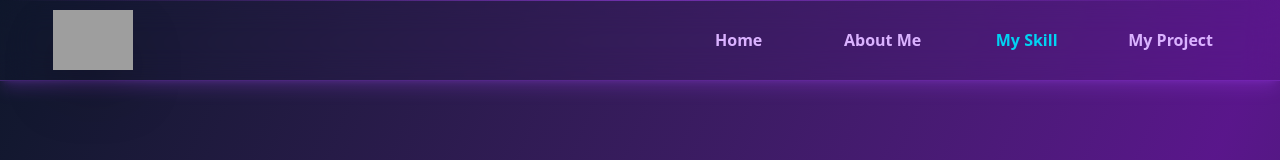
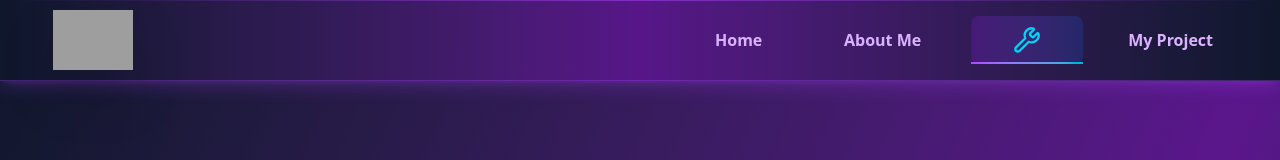
Before and after one commit to AB-ohi/BW_portfolio, a Next.js app: page / in a window 1280 px wide. Shown: the top 160 px of the page. Built offline with nearby package versions, Linux system fonts and the light colour scheme; grey boxes are pictures that could not be loaded.

Commit message:
update navber

```diff
--- a/src/Component/Navbar/navbar.jsx
+++ b/src/Component/Navbar/navbar.jsx
@@ -1,22 +1,21 @@
-'use client'
-import React, { useState } from 'react';
-import { Link } from 'react-scroll';
-import { Home, User, Wrench, Briefcase } from 'lucide-react';
+"use client";
+import React, { useState } from "react";
+import { Link } from "react-scroll";
+import { Home, User, Wrench, Briefcase } from "lucide-react";
 
 const Navbar = () => {
-  const [activeItem, setActiveItem] = useState('Home');
+  const [activeItem, setActiveItem] = useState("Home");
 
   const navItems = [
-    { name: 'Home', icon: Home, to: 'home' },
-    { name: 'About Me', icon: User, to: 'about' },
-    { name: 'My Skill', icon: Wrench, to: 'skill' },
-    { name: 'My Project', icon: Briefcase, to: 'project' }
+    { name: "Home", icon: Home, to: "home" },
+    { name: "About Me", icon: User, to: "about" },
+    { name: "My Skill", icon: Wrench, to: "skill" },
+    { name: "My Project", icon: Briefcase, to: "project" },
   ];
 
   return (
-    <nav className="fixed top-0 left-0 right-0 z-50 from-slate-900 via-purple-900/95 to-slate-900 backdrop-blur-lg border-b border-purple-500/30 shadow-lg shadow-purple-500/20">
+    <nav className="fixed top-0 left-0 right-0 z-50 bg-gradient-to-r from-slate-900 via-purple-900/95 to-slate-900 backdrop-blur-lg border-b border-purple-500/30 shadow-lg shadow-purple-500/20">
       <div className="w-11/12 max-w-7xl mx-auto flex justify-between items-center">
-
         {/* Logo */}
         <div className="group cursor-pointer">
           <div className="relative">
@@ -46,28 +45,42 @@ const Navbar = () => {
                   spy={true}
                   className="relative h-12 w-28 flex items-center justify-center overflow-hidden"
                 >
-                  {/* Text */}
+                  {/* Text - Hide on hover or if active */}
                   <span
-                    className={`absolute text-base font-semibold transition-all duration-500 ease-out
-                    ${isActive ? 'text-cyan-400' : 'text-purple-300'}
-                    group-hover:translate-y-[-150%] group-hover:opacity-0`}
+                    className={`
+                      absolute text-base font-semibold transition-all duration-500 ease-out text-purple-300
+
+                      ${isActive ? "translate-y-[-150%] opacity-0" : "translate-y-0 opacity-100"}
+                      group-hover:translate-y-[-150%] group-hover:opacity-0
+                    `}
                   >
                     {item.name}
                   </span>
 
-                  {/* Icon */}
+                  {/* Icon - Show on hover or if active */}
                   <div
-                    className={`absolute translate-y-[150%] opacity-0
-                    transition-all duration-500 ease-out
-                    group-hover:translate-y-0 group-hover:opacity-100`}
+                    className={`
+                      absolute transition-all duration-500 ease-out
+                      ${isActive ? "translate-y-0 opacity-100" : "translate-y-[150%] opacity-0"}
+                      group-hover:translate-y-0 group-hover:opacity-100
+                    `}
                   >
                     <Icon
-                      className={`w-7 h-7 ${isActive ? 'text-cyan-400' : 'text-blue-400'}`}
+                      className={`w-7 h-7 ${
+                        isActive ? "text-cyan-400" : "text-blue-400"
+                      }`}
                     />
                   </div>
 
-                  {/* Background Glow */}
-                  <div className="absolute inset-0 bg-gradient-to-r from-purple-600 to-blue-600 rounded-lg opacity-0 group-hover:opacity-20 transition-opacity duration-300 -z-10"></div>
+                  {/* Background Glow - Show on hover or if active */}
+                  <div
+                    className={`
+                      absolute inset-0 bg-gradient-to-r from-purple-600 to-blue-600 rounded-lg
+                      transition-opacity duration-300 -z-10
+                      ${isActive ? "opacity-20" : "opacity-0"}
+                      group-hover:opacity-20
+                    `}
+                  ></div>
 
                   {/* Active Indicator */}
                   {isActive && (
@@ -75,7 +88,15 @@ const Navbar = () => {
                   )}
                 </Link>
 
-                <div className="absolute bottom-0 left-0 w-0 h-0.5 bg-gradient-to-r from-purple-500 to-cyan-500 group-hover:w-full transition-all duration-500 ease-out"></div>
+                {/* Bottom Border - Show on hover or if active */}
+                <div
+                  className={`
+                    absolute bottom-0 left-0 h-0.5 bg-gradient-to-r from-purple-500 to-cyan-500
+                    transition-all duration-500 ease-out
+                    ${isActive ? "w-full" : "w-0"}
+                    group-hover:w-full
+                  `}
+                ></div>
               </li>
             );
           })}
```
